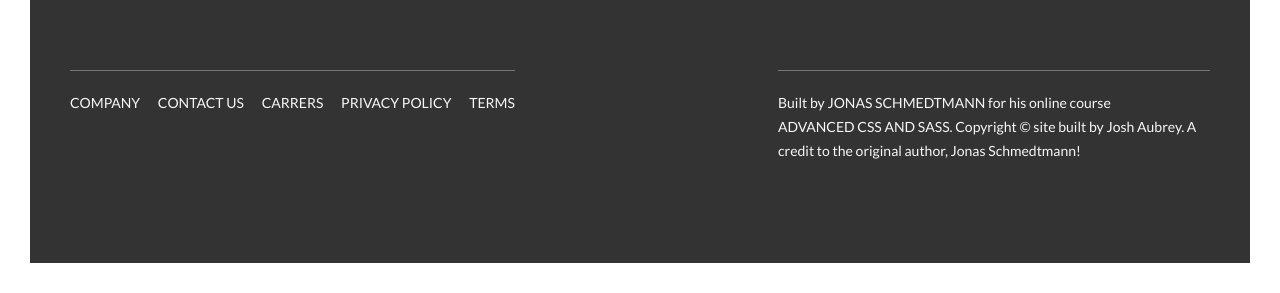
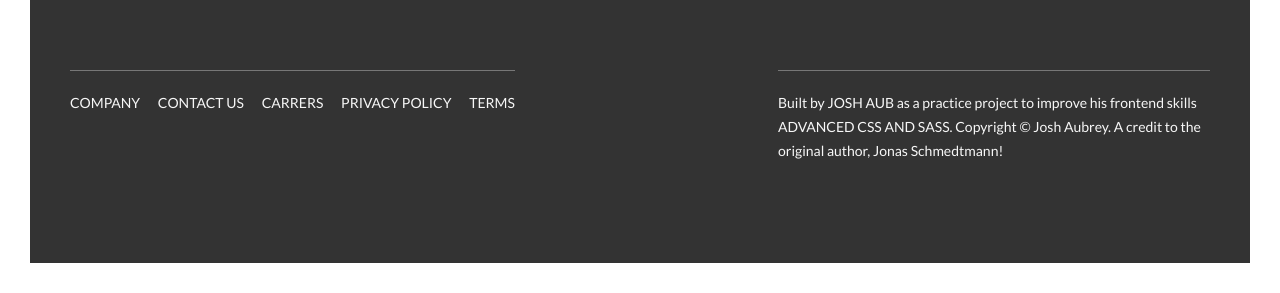
Before and after one commit to Malshua/natours-project, a website: page index.html in a window 1280 px wide. Shown: the part 5815-6108 px from the top of the page. Drawn offline with Linux system fonts and the light colour scheme.

Commit message:
Update index.html

```diff
--- a/index.html
+++ b/index.html
@@ -472,10 +472,9 @@
         </div>
         <div class="col-1-of-2">
           <p class="footer__copyright">
-            Built by <a href="#" class="footer__link">Jonas Schmedtmann</a> for
-            his online course
+            Built by <a href="#" class="footer__link">Josh Aub</a> as a practice project to improve his frontend skills
             <a href="#" class="footer__link">Advanced CSS and Sass</a>.
-            Copyright &copy; site built by Josh Aubrey. A credit to the original author, Jonas
+            Copyright &copy; Josh Aubrey. A credit to the original author, Jonas
             Schmedtmann!
           </p>
         </div>
```
